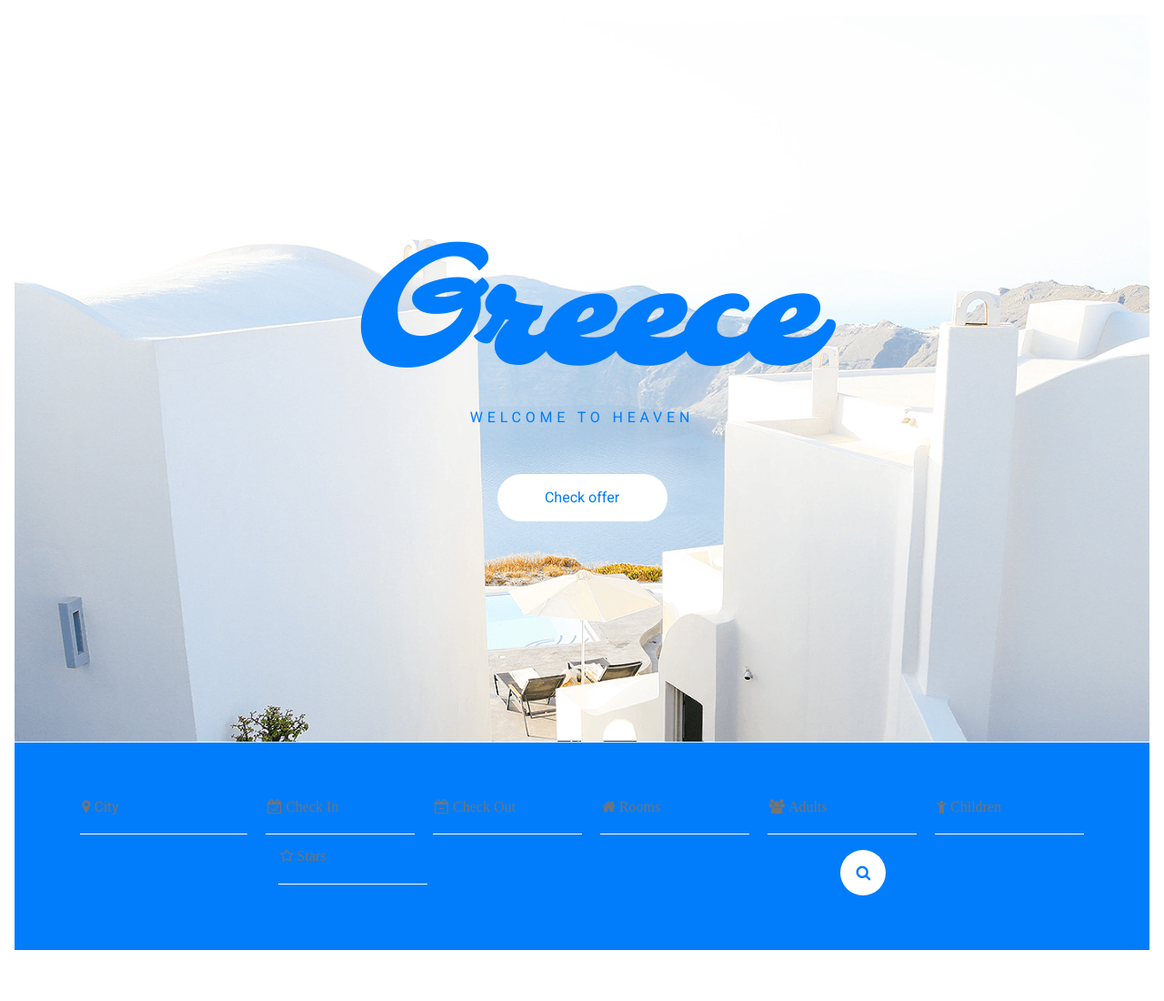
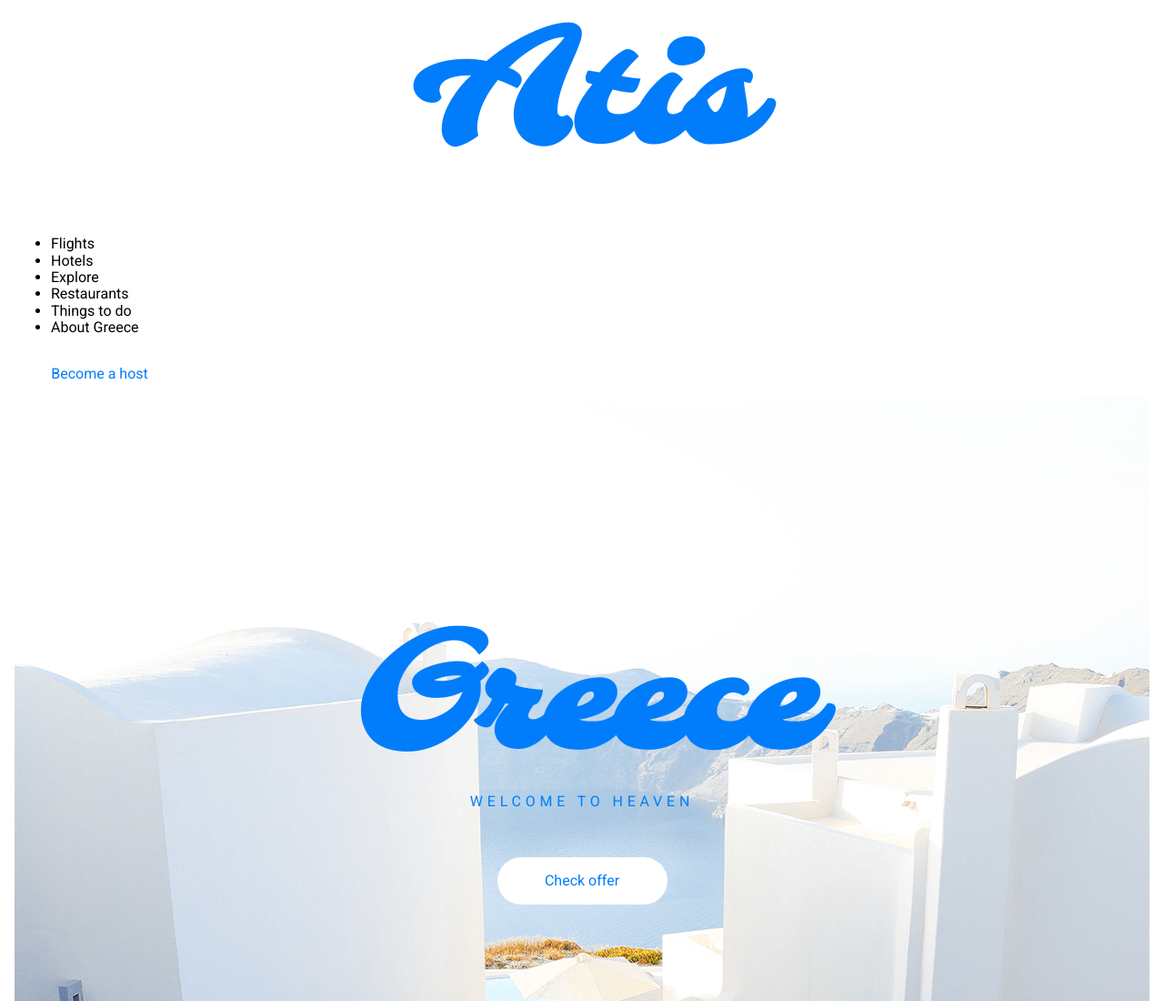
Before and after one commit to PSDvlpr/CutFromPSD-Greece, a website: page index.html in a window 1280 px wide. Shown: the top 1100 px of the page at 91% size. Drawn offline with Linux system fonts and the light colour scheme.

Commit message:
Add navbar structure

```diff
--- a/index.html
+++ b/index.html
@@ -10,6 +10,22 @@
     <link rel="stylesheet" href="css/style.prefixed.css">
 </head>
 <body>
+
+    <div class="navigation">
+        <h1 class="logo">Atis</h1>
+
+        <nav class="nav">
+            <ul class="nav-list">
+                <li class="nav-item" href="#">Flights</li>
+                <li class="nav-item" href="#">Hotels</li>
+                <li class="nav-item" href="#">Explore</li>
+                <li class="nav-item" href="#">Restaurants</li>
+                <li class="nav-item" href="#">Things to do</li>
+                <li class="nav-item" href="#">About Greece</li>
+            </ul>
+            <button class="button nav-button">Become a host</button>
+        </nav>
+    </div>
 
     <div class="header">
         <h1>Greece<span>Welcome to heaven</span></h1>
--- a/scss/partials/_all.scss
+++ b/scss/partials/_all.scss
@@ -1,5 +1,6 @@
 @import 'global';
 @import 'header';
+@import 'navbar';
 @import 'reserv';
 @import 'gallery';
 @import 'offer';
```
Also changed, not shown: scss/partials/_navbar.scss (added).
